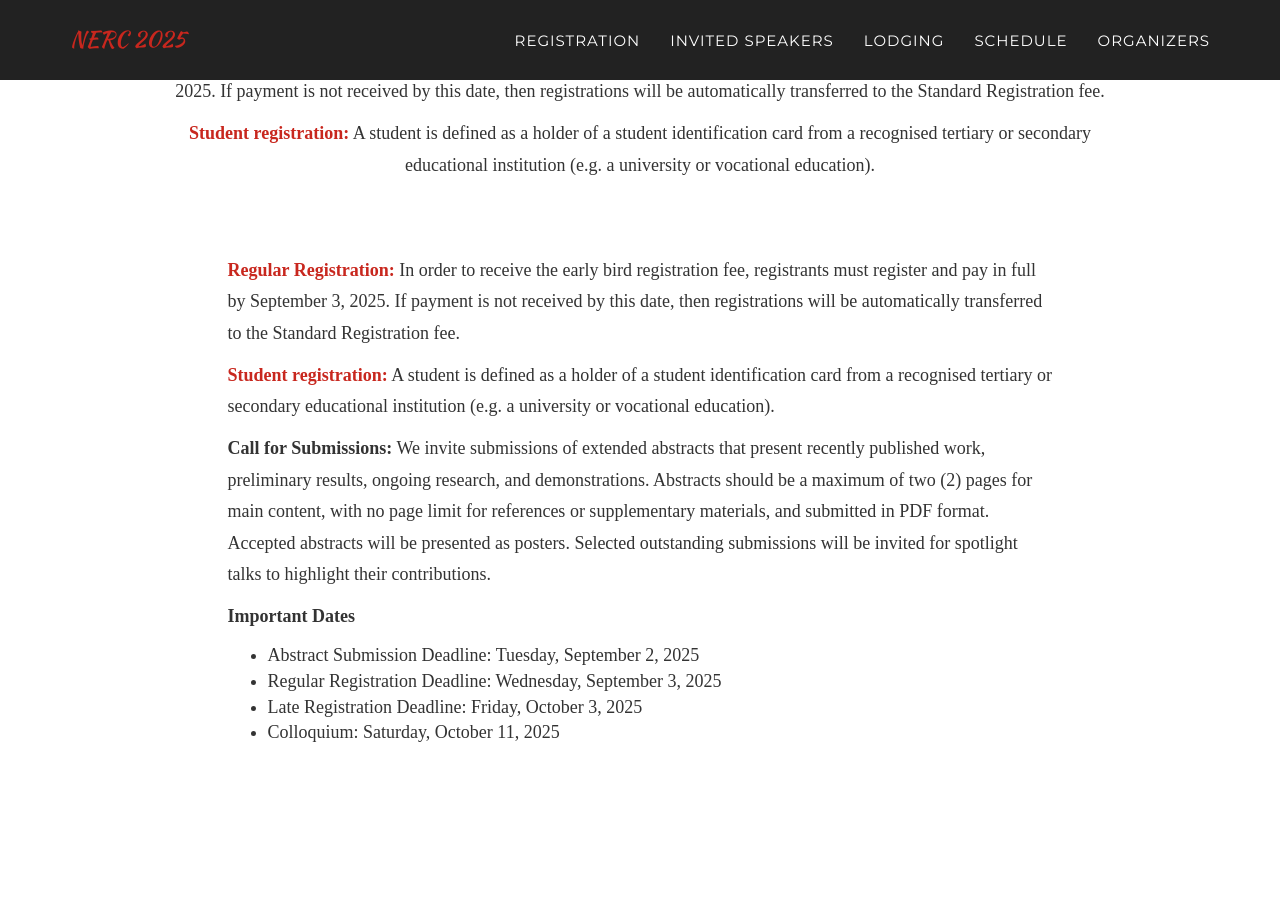
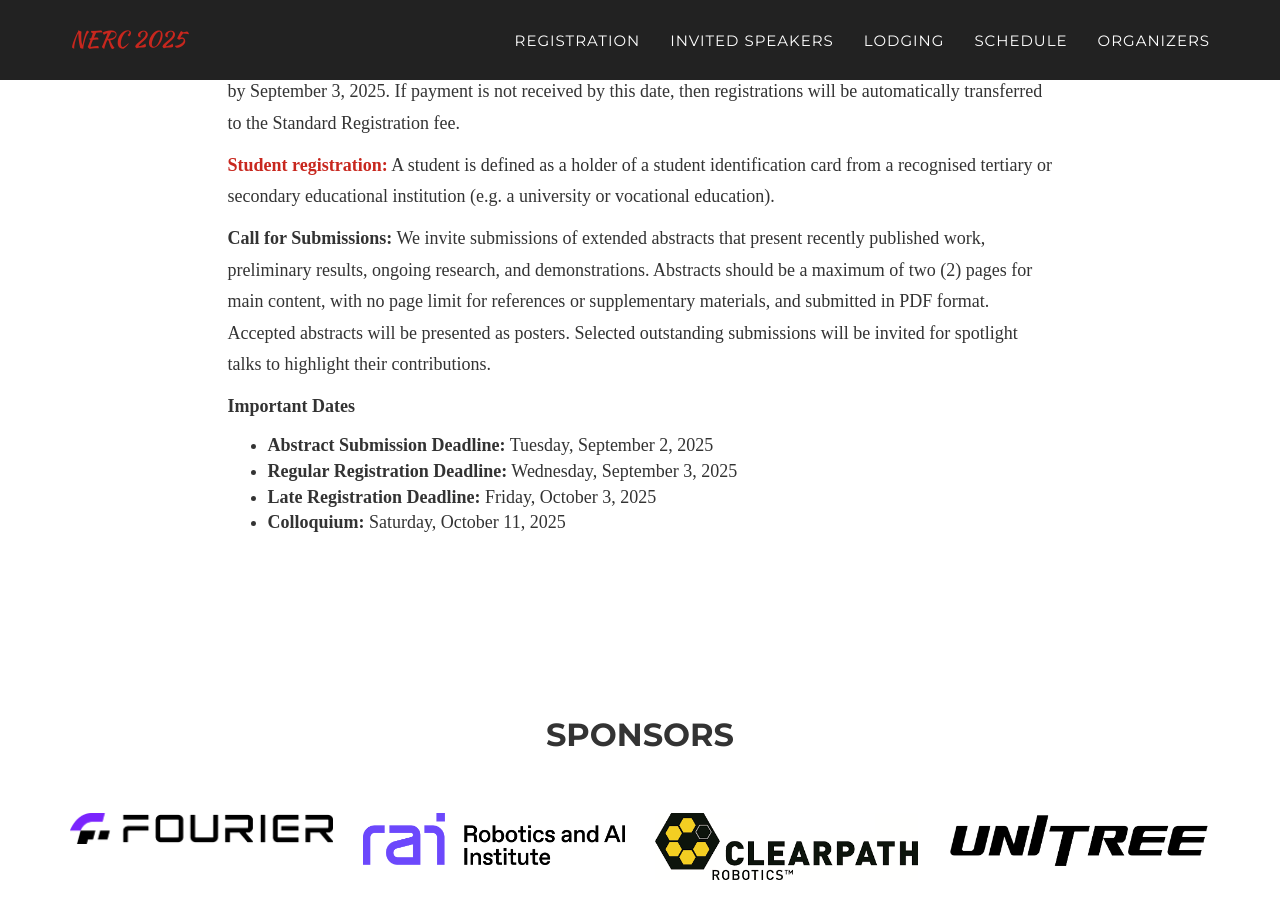
Before and after one commit to Cornell-Tech-AIRLab/cornell2025.nerc.io, a Jekyll site: the page built from index.html, in a window 1280 px wide and 900 px high, scrolled down 1615 px. Built offline with Jekyll 4.4.1, drawn with Linux system fonts in a browser that asks for light colours; some web fonts are replaced.

Commit message:
reformat reg

```diff
--- a/_includes/registration.html
+++ b/_includes/registration.html
@@ -96,8 +96,6 @@
         </tbody>
       </table>
 
-        <p style="font-family: 'Times New Roman', Times, serif; font-size: 18px;"><br><br><b><a href="https://events.ces.scl.cornell.edu/NERC">Regular Registration:</b></a> In order to receive the early bird registration fee, registrants must register and pay in full by September 3, 2025. If payment is not received by this date, then registrations will be automatically transferred to the Standard Registration fee.</p>
-        <p style="font-family: 'Times New Roman', Times, serif; font-size: 18px;"><b><a href="https://events.ces.scl.cornell.edu/NERC">Student registration:</b></a> A student is defined as a holder of a student identification card from a recognised tertiary or secondary educational institution (e.g. a university or vocational education).</p>
       </div>
     </div>
 
@@ -109,10 +107,10 @@
       <p style="font-family: 'Times New Roman', Times, serif; font-size: 18px;"><b>Important Dates</b><br>
 
       <ul style="font-family: 'Times New Roman', Times, serif; font-size: 18px;">
-          <li><b></b>Abstract Submission Deadline:</b> Tuesday, September 2, 2025
-          <li><b></b>Regular Registration Deadline:</b> Wednesday, September 3, 2025
-          <li><b></b>Late Registration Deadline:</b> Friday, October 3, 2025
-          <li><b></b>Colloquium:</b> Saturday, October 11, 2025
+          <li><b>Abstract Submission Deadline:</b> Tuesday, September 2, 2025
+          <li><b>Regular Registration Deadline:</b> Wednesday, September 3, 2025
+          <li><b>Late Registration Deadline:</b> Friday, October 3, 2025
+          <li><b>Colloquium:</b> Saturday, October 11, 2025
     </div>
 
   </div>
```
